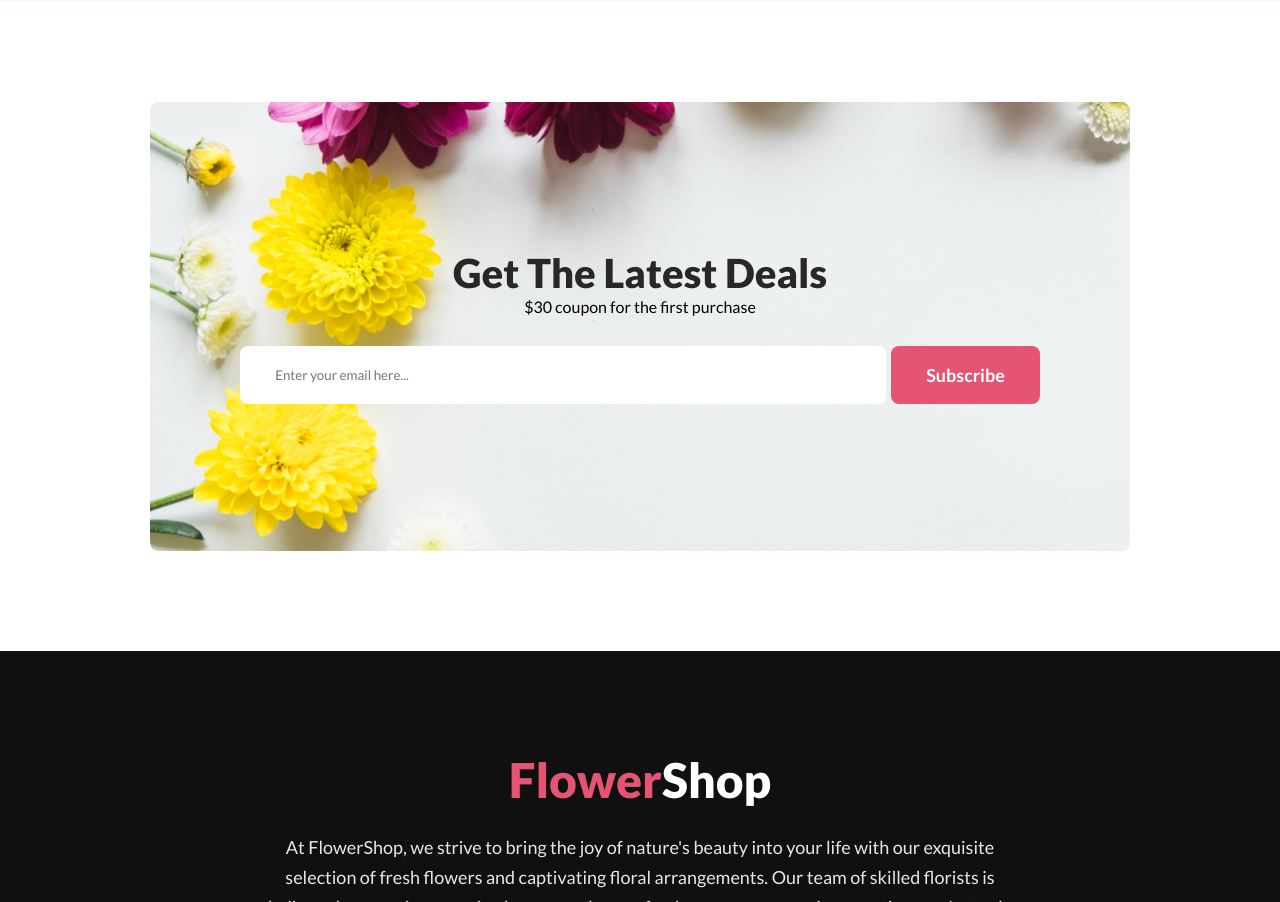
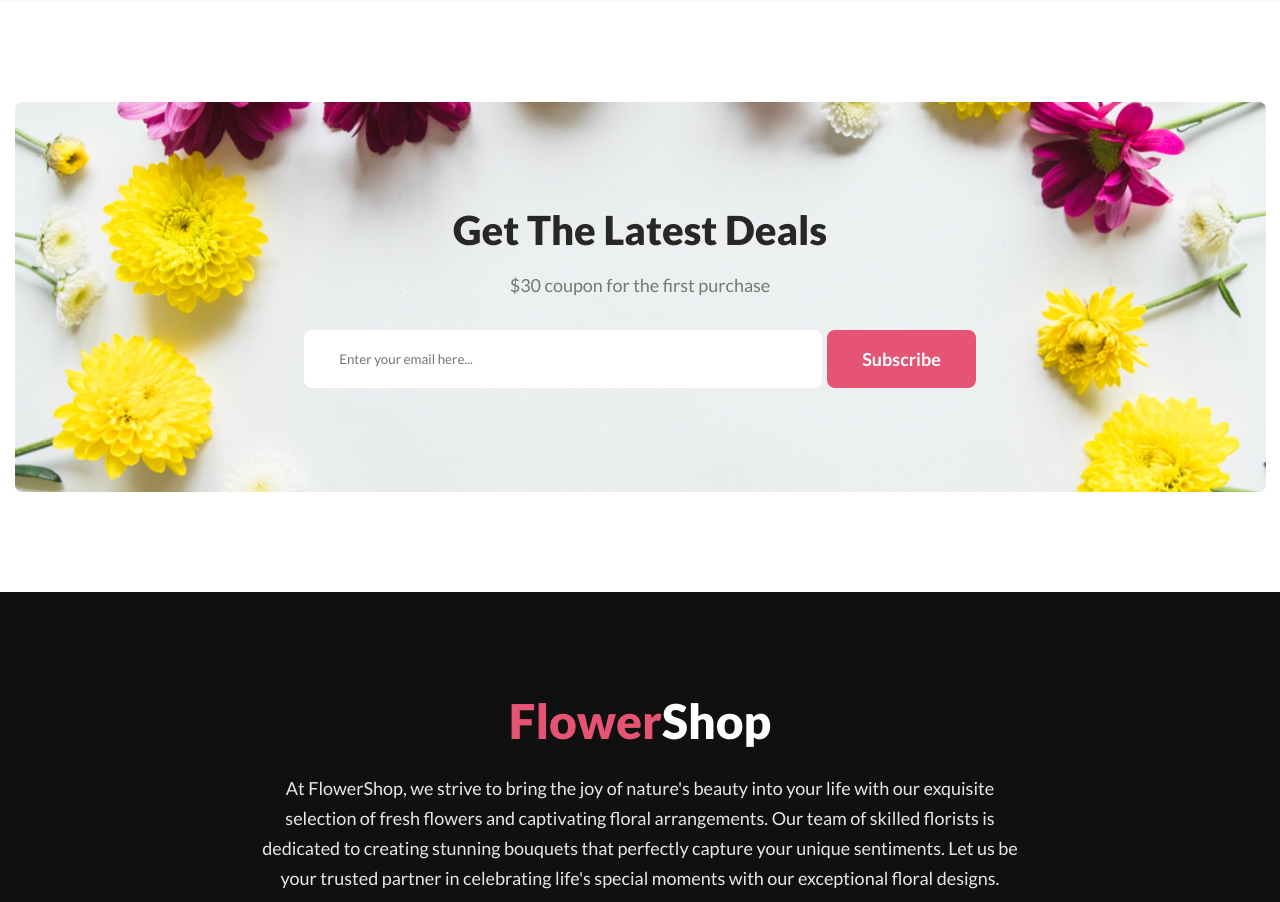
Before and after one commit to jubayer360/assignment1-PH, a plain HTML site: page index.html in a window 1280 px wide. Shown: the part 3610-4512 px from the top of the page. Drawn offline with Linux system fonts and the light colour scheme.

Commit message:
assignment-1-final- (50 marks)

```diff
--- a/index.html
+++ b/index.html
@@ -166,7 +166,10 @@
 
       <!-- get the latest deal section -->
 
-      <section class="latest-deal-sections">
+
+      <section>
+
+        <div class="latest-deal-sections">
 
           <div class="latest-deal">
 
@@ -184,6 +187,8 @@
 
                 </div>
               </div>
+            </div>
+
           </div>
 
         </div>
--- a/styles/style.css
+++ b/styles/style.css
@@ -224,25 +224,27 @@
 
 /* latest deal styles */
 
-.latest-deal-sections{
-  margin: 0px 150px;
+.latest-deal-sections {
+  justify-content: center;
 }
 
-.latest-deal{
-  height: 449px;
-  width: 100%;
-  margin: auto;
+.latest-deal-wrapper {
+  margin: 0px 100px;
+}
+
+.latest-deal {
   background-image: url("../assets/latest_deal.png");
   background-repeat: no-repeat;
-  background-size: cover;
+  background-size: contain;
+  background-position: center;
   align-items: center;
   align-content: center;
   border-radius: 8px;
-
 }
 
+
 .deal-contents{
-  height: 450px;
+  height: 390px;
   display: flex;
   justify-content: center;
   align-items: center;
@@ -262,7 +264,6 @@
 
 .deal-title, .deal-description, .subscription{
   text-align: center;
-  /* padding: auto; */
 }
 
 .deal-title{
@@ -282,11 +283,16 @@
   padding: 20px 35px;
   margin-right: 5px;
   align-items: center;
-  width: 45vw;
+  width: 35vw;
 }
 
 .deal-description{
-  margin-bottom: 30px;
+  margin: 16px 0px 30px;
+  color: rgba(39, 39, 39, 0.60);
+  font-size: 18px;
+  font-style: normal;
+  font-weight: 400;
+  line-height: 30px;
 }
 
 
```
Lines whose indentation alone changed are shown as unchanged.
